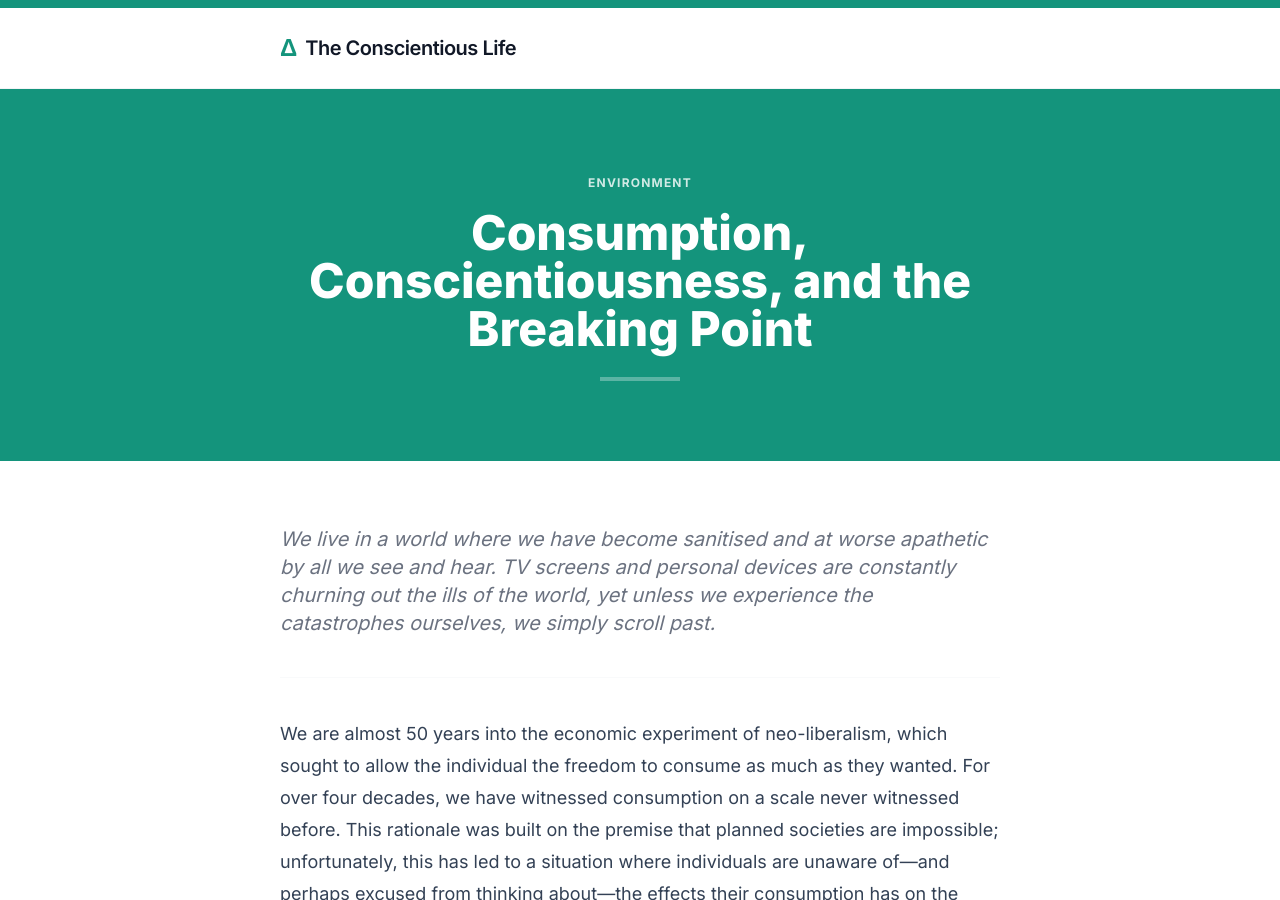
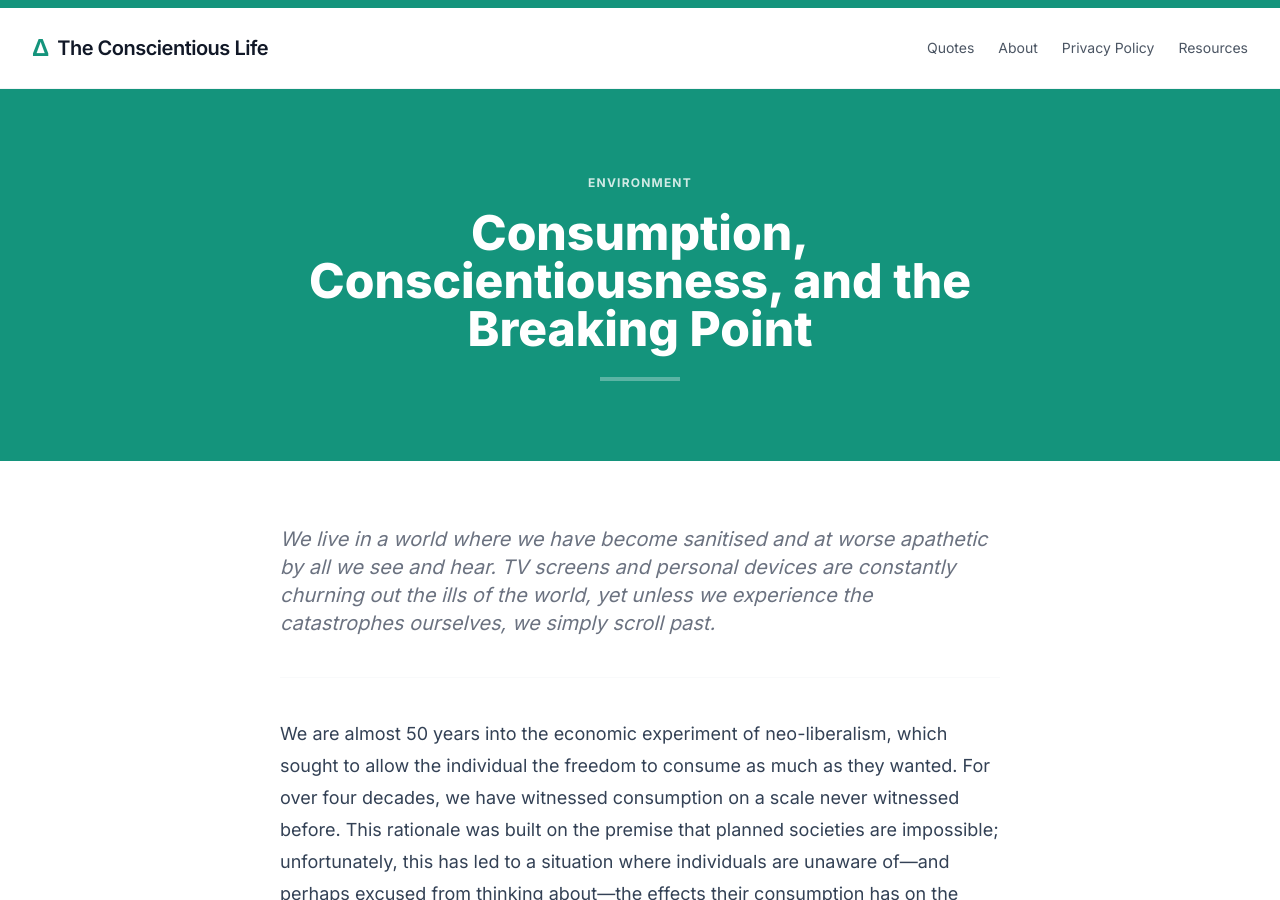
Before and after one commit to theconscientiouslife1-coder/TheCL, a Jekyll site: the page the_environment_main_article.html, which Jekyll copies as it is, in a window 1280 px wide and 900 px high. Built offline with Jekyll 4.4.1, drawn with Linux system fonts in a browser that asks for light colours; nearby versions of some CDN libraries.

Commit message:
update with positining and links

```diff
--- a/the_environment_main_article.html
+++ b/the_environment_main_article.html
@@ -18,12 +18,23 @@
 
     <div class="top-ribbon"></div>
 
-    <header class="border-b border-gray-100 py-6 bg-white">
-        <div class="max-w-3xl mx-auto px-6 flex items-center justify-between">
-            <a href="/" class="flex items-center space-x-2 no-underline group">
+    <header class="border-b border-gray-100 py-6 bg-white sticky top-0 z-50">
+        <div class="container mx-auto px-4 sm:px-6 lg:px-8 flex items-center justify-between">
+            <a href="index.html" class="flex items-center space-x-2 no-underline group">
                 <span class="text-2xl font-bold text-[#14947c]">Δ</span>
                 <span class="text-xl font-semibold tracking-tight text-gray-900 group-hover:text-[#14947c] transition-colors">The Conscientious Life</span>
             </a>
+
+            <nav class="hidden md:flex items-center space-x-6 text-sm font-medium text-gray-600">
+                <a href="quotes.html" class="hover:text-[#14947c] transition-colors">Quotes</a>
+                <a href="About.html" class="hover:text-[#14947c] transition-colors">About</a>
+                <a href="#" class="hover:text-[#14947c] transition-colors">Privacy Policy</a>
+                <a href="#" class="hover:text-[#14947c] transition-colors">Resources</a>
+            </nav>
+
+            <div class="md:hidden">
+                <button id="mobile-menu-button" class="text-gray-600"><i data-lucide="menu"></i></button>
+            </div>
         </div>
     </header>
 
```
